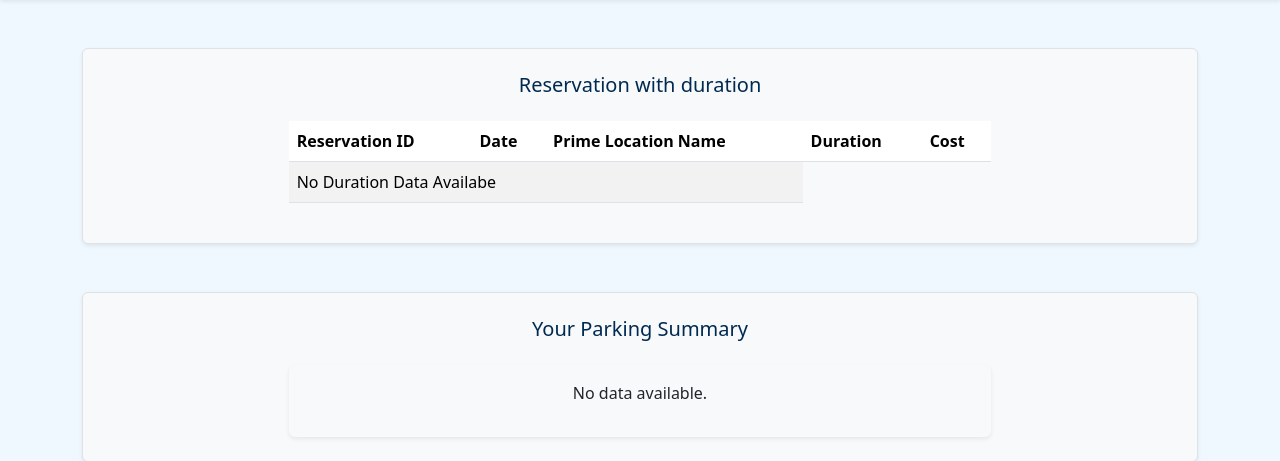
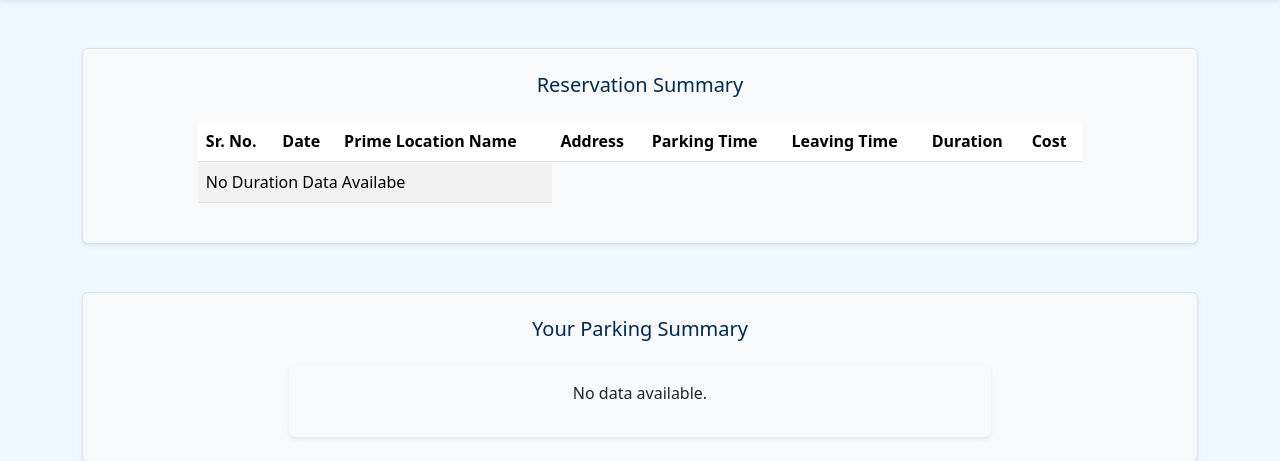
Before and after one commit to 23f1001797/parking_app_23f1001797, a Flask app: template templates/user_summary.html in a window 1280 px wide. Shown: the part 56-517 px from the top of the page. Run offline with Flask 3, Linux system fonts and the light colour scheme; the template is opened without the code that fills it, so the values that code supplies are empty.

Commit message:
Final edits

```diff
--- a/templates/admin_dashboard.html
+++ b/templates/admin_dashboard.html
@@ -79,7 +79,7 @@
 <div class="container my-5 shadow-sm p-4 rounded bg-white">
     <div class="row mb-4">
         <div class="col text-center py-3 rounded border shadow-sm" style="background-color: floralwhite;">
-            <h5 class="fw-semibold mb-0">Available Parking Lots</h5>
+            <h5 class="fw-semibold mb-0">Parking Lots</h5>
         </div>
     </div>
     <div class="row align-items-start justify-content-center gap-3">
@@ -99,7 +99,7 @@
         </div>
         {% else %}
         <div class="col-12 text-center">
-            <p class="text-muted">No Parking Lots Available</p>
+            <p class="text-muted">No Parking Lots Found</p>
         </div>
         {% endfor %}
         <div class="row mt-5">
--- a/templates/user_dashboard.html
+++ b/templates/user_dashboard.html
@@ -66,11 +66,11 @@
                 <table class="table table-bordered table-hover table-striped align-middle text-center">
                     <thead class="table-primary">
                         <tr>
-                            <th>ID</th>
+                            <th>Sr. No.</th>
+                            <th>Lot ID</th>
                             <th>Prime Location Name</th>
                             <th>Address</th>
-                            <th>Pincode</th>
-                            <th>Available</th>
+                            <th>Available Spots</th>
                             <th>Price/hr</th>
                             <th>Actions</th>
                         </tr>
@@ -79,10 +79,10 @@
                     <tbody>
                         {% for l in parkingLots %}
                         <tr>
+                            <td>{{loop.index}}</td>
                             <td>{{l.lot_id}}</td>
                             <td>{{l.pl_name}}</td>
-                            <td>{{l.address}}</td>
-                            <td>{{l.pincode}}</td>
+                            <td>{{l.address}}, {{l.pincode}}</td>
                             <td>{{l.availability}}</td>
                             <td> ₹{{l.price}}</td>
                             <td>
@@ -119,32 +119,25 @@
             <table class="table table-bordered table-hover table-striped align-middle text-center">
                 <thead class="table-primary">
                     <tr>
-                        <th>ID</th>
+                        <th>Sr. No.</th>
                         <th>Lot ID</th>
                         <th>Spot ID</th>
                         <th>Location</th>
                         <th>Vehicle No.</th>
                         <th>Parking Timestamp</th>
-                        <th>Leaving Timestamp</th>
                         <th>Action</th>
                     </tr>
                 </thead>
                 <tbody>
                     {% for r in reservations %}
+                    {% if not r.leaving_timestamp %}
                     <tr>
-                        <td>{{r.id}}</td>
+                        <td>{{loop.index}}</td>
                         <td>{{r.spot.lot_id}}</td>
                         <td>{{r.spot_id}}</td>
                         <td>{{r.spot.lot.address}}</td>
                         <td>{{r.vrn}}</td>
                         <td>{{r.parking_timestamp.strftime('%Y-%m-%d | %H : %M')}}</td>
-                        <td>
-                            {% if r.leaving_timestamp %}
-                            {{r.leaving_timestamp.strftime('%Y-%m-%d | %H : %M')}}
-                            {% else %}
-                            not released yet
-                            {% endif %}
-                        </td>
                         <td>
                             {% if r.status == 'unpaid' %}
                             <a href="{{url_for('get_reservation', reserve_id=r.id)}}"
@@ -154,6 +147,7 @@
                             {% endif %}
                         </td>
                     </tr>
+                    {% endif %}
                     {% endfor %}
                 </tbody>
             </table>
--- a/templates/user_summary.html
+++ b/templates/user_summary.html
@@ -6,14 +6,17 @@
 <div class="container">
     <div class="rounded border my-5 p-4 bg-light shadow-sm">
         <div class="row justify-content-center">
-            <div class="col-lg-8 col-md-10 col-sm-12">
-                <h5 class="mb-4 text-center">Reservation with duration</h5>
+            <div class="col-md-10 col-sm-12">
+                <h5 class="mb-4 text-center">Reservation Summary</h5>
                 <table class="table table-hover table-striped align-middle">
                     <thead class="table-dard">
                         <tr>
-                            <th>Reservation ID</th>
+                            <th>Sr. No.</th>
                             <th>Date</th>
                             <th>Prime Location Name</th>
+                            <th>Address</th>
+                            <th>Parking Time</th>
+                            <th>Leaving Time</th>
                             <th>Duration</th>
                             <th>Cost</th>
                         </tr>
@@ -21,10 +24,13 @@
                     <tbody>
                         {% for d in duration_data %}
                         <tr>
-                            <td>{{d.id}}</td>
+                            <td>{{loop.index}}</td>
                             <td>{{d.date}}</td>
                             <td>{{d.pl_name}}</td>
-                            <td>{{d.duration}}</td>
+                            <td>{{d.address}}, {{d.pincode}}</td>
+                            <td>{{d.parking_timestamp.strftime('%H:%M:%S')}}</td>
+                            <td>{{d.leaving_timestamp.strftime('%H:%M:%S')}}</td>
+                            <td>{{d.duration | int // 60}}h : {{d.duration | int % 60}}m</td>
                             <td>{{d.cost}}</td>
                         </tr>
                         {% else %}
@@ -65,16 +71,10 @@
                     label: "Total Visits per Parking Lot",
                     data: count,
                     backgroundColor: [
-                        'rgba(255, 99, 132, 0.2)',
-                        'rgba(54, 162, 235, 0.2)',
-                        'rgba(255, 206, 86, 0.2)',
-                        'rgba(75, 192, 192, 0.2)',
+                        'rgba(54, 162, 235, 0.2)'
                     ],
                     borderColor: [
-                        'rgba(255, 99, 132, 1)',
-                        'rgba(54, 162, 235, 1)',
-                        'rgba(255, 206, 86, 1)',
-                        'rgba(75, 192, 192, 1)',
+                        'rgba(54, 162, 235, 1)'
                     ],
                     borderWidth: 1
                 }]
--- a/templates/view_lot.html
+++ b/templates/view_lot.html
@@ -6,7 +6,8 @@
 <div class="container my-5 w-50 mx-auto bg-light p-4 rounded shadow">
     <div class="row justify-content-center mb-4">
         <div class="text-center">
-            <h4 class="fw-semibold">Parking Lot: {{lot.pl_name}} </h4>
+            <h4 class="fw-semibold">Parking Lot: {{lot.pl_name}}</h4>
+            <h6>Lot ID: {{lot.id}}</h6>
             <hr>
             <div>
                 <span class="fw-semibold text-danger">Available spots: {{available_spots}} </span> |
```
Also changed, not shown: application/routes.py (+19 -4 lines), instance/parking.sqlite3.
